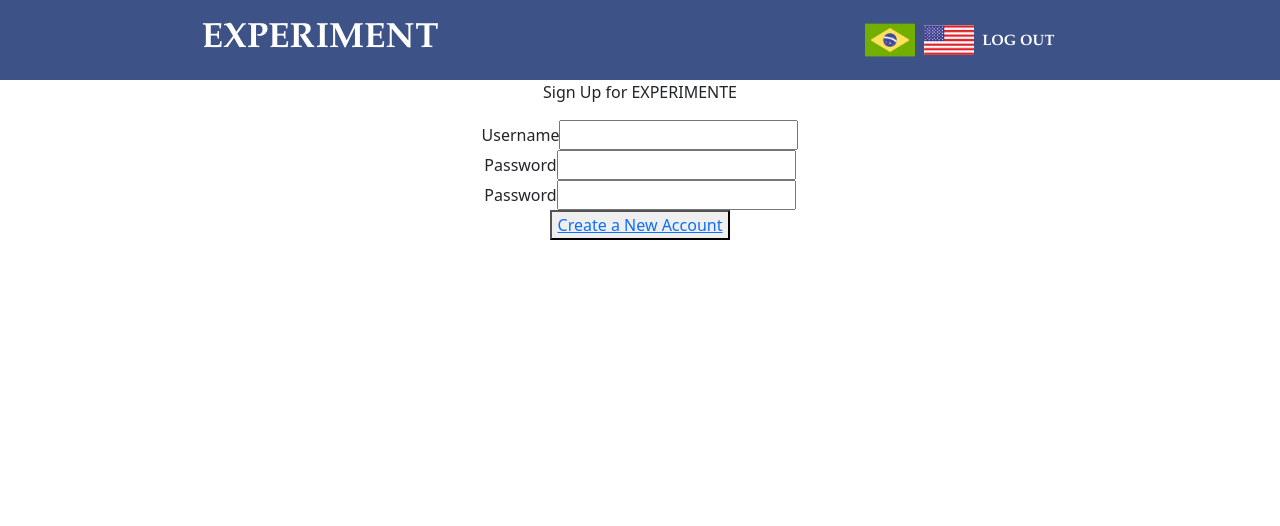
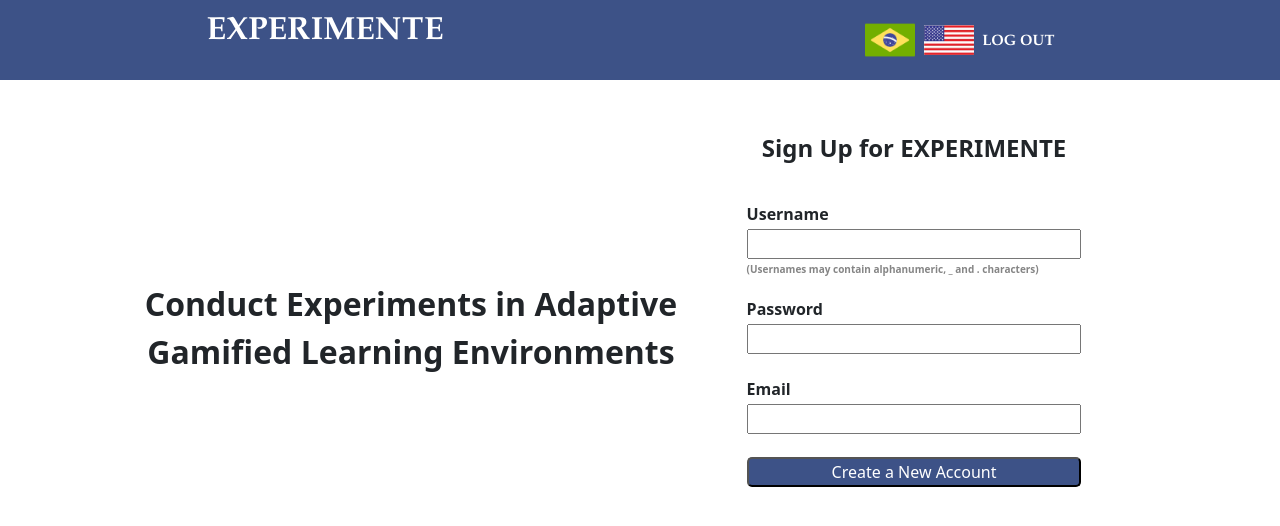
Before and after one commit to kamillatenorio/HCI-Project, a React (Create React App) app: page / in a window 1280 px wide. Shown: the top 526 px of the page. Built offline with nearby package versions, Linux system fonts and the light colour scheme.

Commit message:
Formtação da página da cadastro concluída

```diff
--- a/src/App.css
+++ b/src/App.css
@@ -25,6 +25,7 @@ body {
   font-style: normal;
   font-weight: bold;
 
+
   color: white;
 }
 
@@ -32,7 +33,7 @@ body {
   max-height: 80px;
 }
 
-.NavBar .leftSide .links a{
+.NavBar .leftSide .links p{
   text-decoration: none;
   color:white;
   font-size: 35px;
@@ -105,6 +106,58 @@ body {
   margin-left: 160px;
 }
 
+#sign_up_form{
+  width: 30%;
+  display: inline-block;
+  text-align: center;
+  font-weight: bold;
+  margin-right: 60px;
+  margin-top: 50px;
+}
+
+.input_data{
+  width: 100%;
+  margin-top:3px;
+  margin-bottom:3px;
+  text-align: left;
+}
+
+.labels_form {
+  text-align: left !important;
+  width: 100%;
+  margin-top: 20px;
+}
+
+.input_description{
+  width: 100%;
+  font-size: x-small;
+  color: #858585;
+  margin-bottom: 0px;
+  text-align: left;
+}
+
+#sign_up_button{
+  margin-left: 0px;
+  width: 100%;
+  margin-top: 20px;
+}
+
+#text_sign_up{
+  font-size: x-large;
+}
+
+#sign_up_text{
+  width: 50%;
+  display: inline-block;
+  vertical-align: middle;
+  font-size: xx-large;
+  text-align: center;
+  margin-top: 200px;
+  margin-left: 50px;
+  font-weight: bold;
+  float: left;
+}
+
 .experiments_table{
   margin-top: 30px;
   margin-right: 50px;
@@ -149,4 +202,14 @@ body {
   .NavBar .rightSide .USAflag{
     max-height: 10px;
   }
+
+
+  inline{
+    display: inline-block;
+  }
+
+  logo {
+      color: white;
+      font-family: 'Times New Roman', Times, serif
+  }
 }
--- a/src/components/NavBar.jsx
+++ b/src/components/NavBar.jsx
@@ -12,7 +12,7 @@ function NavBar() {
         <div className="NavBar">
             <div className="leftSide">
                 <div className="links">
-                    <a href="/login">EXPERIMENT</a>
+                    <p style={{fontSize:'xx-large', marginLeft:'10px'}}>EXPERIMENTE</p>
                 </div>
             </div>
             <div className="rightSide">
--- a/src/views/SignUp.jsx
+++ b/src/views/SignUp.jsx
@@ -4,26 +4,30 @@ import { Link } from 'react-router-dom';
 class SignUp extends Component {
   render() {
     return (
-        <div >
+      <div class="container">
         <center>
-                <p >Sign Up for EXPERIMENTE</p>
-                <form >
-                    <label for="username">Username</label>
-                    <input type="text" class="input_data" id="username"/><br/>
+          <div id="sign_up_text">
+            <p>Conduct Experiments in Adaptive Gamified Learning Environments</p>
+          </div>
+          <div id="sign_up_form">
+            <p id="text_sign_up">Sign Up for EXPERIMENTE</p>
+            <form action="/login">
+              <label for="username" class="labels_form">Username</label>
+              <input type="text" class="input_data" id="username" /><br />
+              <p class="input_description">
+                (Usernames may contain alphanumeric, _ and . characters)
+              </p>
 
-                    <label for="password">Password</label>
-                    <input type="text" class="input_data" id="password"/><br/>
+              <label for="password" class="labels_form">Password</label>
+              <input type="text" class="input_data" id="password" /><br />
 
-                    <label for="email">Password</label>
-                    <input type="text" class="input_data" id="email"/><br/>
-
-
-                    <button>
-                      <a href="/login" >
+              <label for="email" class="labels_form">Email</label>
+              <input type="text" class="input_data" id="email" /><br />
+              <button class="blue_button" id="sign_up_button">
                 Create a New Account
-                      </a>
               </button>
             </form>
+          </div>
         </center>
       </div>
     )
--- a/src/views/UserProfile.jsx
+++ b/src/views/UserProfile.jsx
@@ -13,7 +13,6 @@ class UserProfile extends Component {
                 <span style={{color: "#3D5287"}}>Joana Vicente</span> <br />
                 <span>1 Followers | 0 Following</span>
                 <br />
-
                 <button className="blue_button">Edit Profile</button>
             </div>
         </div>
```
Also changed, not shown: 1 other file (tests, documents, lock files or other folders). Lines whose indentation alone changed are shown as unchanged.
